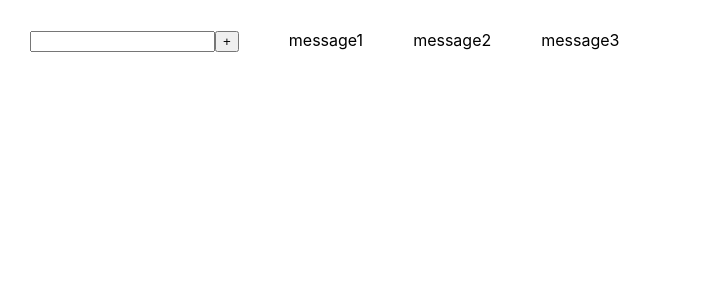
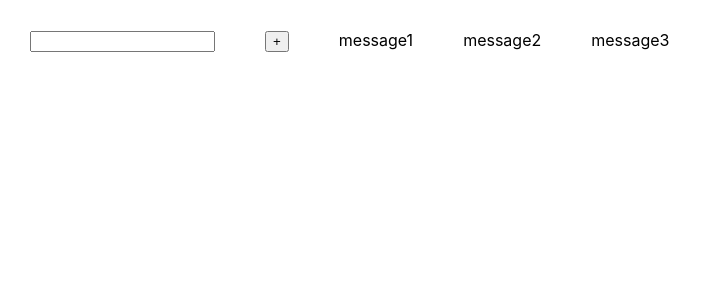
Before and after one commit to m-diana-dev/todolist-microtask-2-1-input, a React (Create React App) app: page / in a window 1280 px wide. Shown: the top 300 px of the page, without its empty margins (0-702 px from the left). Built offline with nearby package versions, Linux system fonts and the light colour scheme.

Commit message:
add 5 microtask

```diff
--- a/src/App.tsx
+++ b/src/App.tsx
@@ -1,6 +1,8 @@
 import React, {useState} from 'react';
 import './App.css';
-import {FullInput} from "./components/FullInput";
+// import {FullInput} from "./components/FullInput";
+import {Input} from "./components/Input";
+import {Button} from "./components/Button";
 
 function App() {
     const [message, setMessage] = useState([
@@ -20,7 +22,9 @@ function App() {
     }
     return (
         <div className="App">
-            <FullInput addedMessage={addedMessage}/>
+            {/*<FullInput addedMessage={addedMessage}/>*/}
+            <Input/>
+            <Button/>
             {message.map((el, index) => {
                 return (
                     <div key={index}>{el.message}</div>
--- /dev/null
+++ b/src/components/Button.tsx
@@ -0,0 +1,10 @@
+import React, {ChangeEvent, useState} from 'react';
+
+export const Button = (props:any) => {
+
+    return (
+        <div>
+            <button>+</button>
+        </div>
+    );
+};
--- /dev/null
+++ b/src/components/Input.tsx
@@ -0,0 +1,10 @@
+import React, {ChangeEvent, useState} from 'react';
+
+export const Input = (props:any) => {
+
+    return (
+        <div>
+            <input/>
+        </div>
+    );
+};
```
